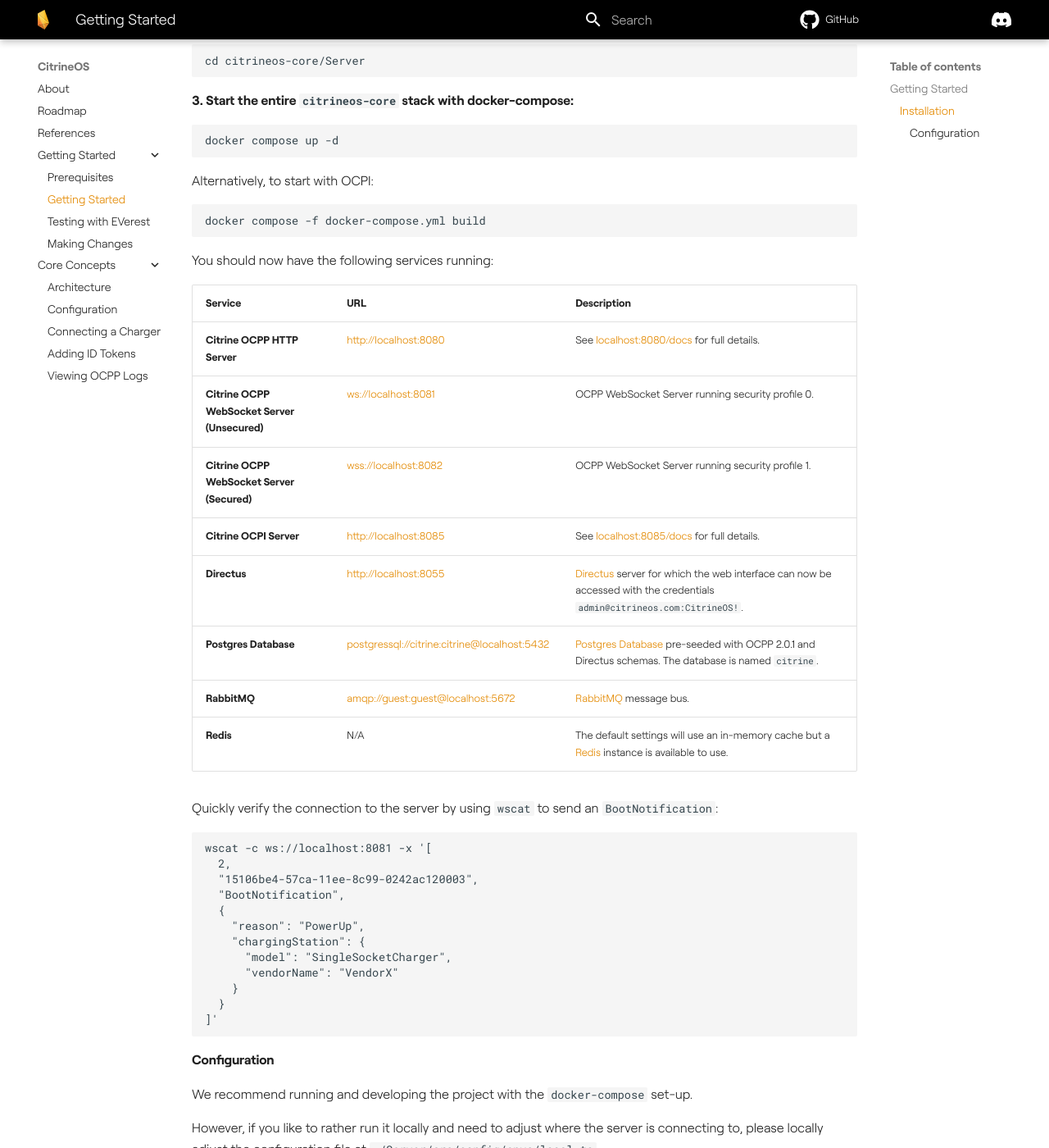
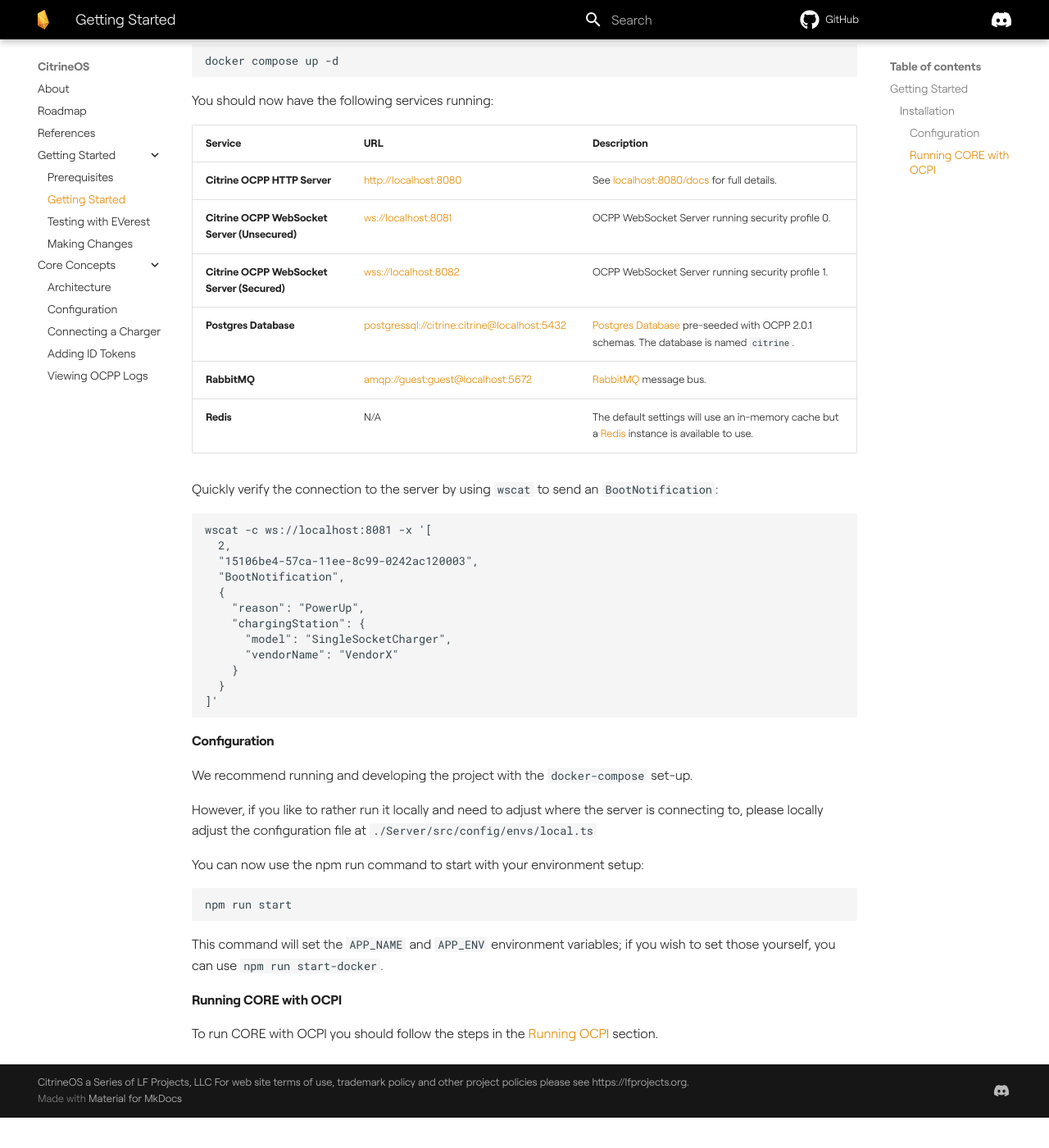
Before and after one commit to citrineos/citrineos.github.io, an MkDocs documentation site: the page built from docs/getting-started/getting-started.md, in a window 1280 px wide and 1400 px high, scrolled down 517 px. Shown: the whole window at 82% size. Built offline with MkDocs 1.6.1 and Material for MkDocs 9.7.7, drawn with Linux system fonts in a browser that asks for light colours; plug-ins that fetch from the network failed and are left out; comment, search, counter and statistics services are not loaded; the version menu is left out; after the commit the page ends 1880 px from its top, so only the background shows below that; some of the changed text lies outside the part shown.

Commit message:
fix: moving Running CORE with OCPI doc into a separate page and enhancing with latest instructions fix: removing Directus references

````diff
--- a/docs/core-concepts/connecting-a-charger.md
+++ b/docs/core-concepts/connecting-a-charger.md
@@ -6,7 +6,7 @@
 
 If you want to now connect a charger to CitrineOS, you can do so without any set up, just point the charger to `ws://localhost:8081`. Depending on the charger you are using, you may need to append the station id to the url like so `ws://localhost:8081/<stationId>`. Some chargers take care of this automatically.
 
-In Directus, the `Boot` table can be used to both review the most recent boot status as well as set a boot status for the next `BootNotificationRequest` received from the charging station. After a successful boot, the status is set to `Accepted`. If you wish to fetch the device model from the charger as part of the boot process described in the B02 use case of part 2 of the OCPP 2.0.1 protocol, set the status to `Pending` and check the 'Get Base Report On Pending' option. This will cause the next boot to be responded to with a `BootNotificationResponse` that has status `Pending`, then CitrineOS will send a `GetBaseReportRequest`, triggering a series of `NotifyReportRequest` messages. After the full report has been sent, the next attempted boot by the charger will be `Accepted`.
+The `Boot` table can be used to both review the most recent boot status as well as set a boot status for the next `BootNotificationRequest` received from the charging station. After a successful boot, the status is set to `Accepted`. If you wish to fetch the device model from the charger as part of the boot process described in the B02 use case of part 2 of the OCPP 2.0.1 protocol, set the status to `Pending` and check the 'Get Base Report On Pending' option. This will cause the next boot to be responded to with a `BootNotificationResponse` that has status `Pending`, then CitrineOS will send a `GetBaseReportRequest`, triggering a series of `NotifyReportRequest` messages. After the full report has been sent, the next attempted boot by the charger will be `Accepted`.
 
 The `Boot` table has CRUD endpoints in order to be manipulated via REST API, of which the docs can be found here (if you have CitrineOS running locally): [localhost:8080/docs](http://localhost:8080/docs)
 Here is an example request for charge point `cp001`:
@@ -23,7 +23,7 @@
 
 - The request's subprotocol header is incorrect. The default websocket servers used by CitrineOS accept only 'ocpp2.0.1'.
 
-- The charging station's Id, as set in the url it connected with, is not known. This option can be toggled in the SystemConfig object used by CitrineOS, and is enabled by default only for the security profile 1 websocket server at `:8082`. To enter a charger into CitrineOS, use Directus. Navigate to the Charging Station collection, then create and save a new entry for your charging station. Make sure the Id of your new entry is the charging station's station id as set in the url it uses to connect to CitrineOS.
+- The charging station's Id, as set in the url it connected with, is not known. This option can be toggled in the SystemConfig object used by CitrineOS, and is enabled by default only for the security profile 1 websocket server at `:8082`. To enter a charger into CitrineOS, navigate to the Charging Station collection, then create and save a new entry for your charging station. Make sure the Id of your new entry is the charging station's station id as set in the url it uses to connect to CitrineOS.
 
 - The websocket server is using security profiles 1 or 2 and the request's Authorization header has an incorrect username or password. The username will be checked against the charging station's id as set in the url it connected with. The password will be checked against the device model associated with the station id. Specifically, it will be the `Actual` Variable Attribute's value that belongs to the `BasicAuthPassword` Variable on the `SecurityCtrlr` Component. You can set this VariableAttribute on the CSMS side using the Variable Attribute CRUD endpoints on the Monitoring module. You can set this VariableAttribute on the Charging Station side using the SetVariables message, which can be sent from CitrineOS using the Monitoring module's message API.
 
--- a/docs/getting-started/getting-started.md
+++ b/docs/getting-started/getting-started.md
@@ -13,10 +13,6 @@
 
     git clone https://github.com/citrineos/citrineos-core
 
-To include OCPI, additionally clone the `citrineos/ocpi` repository:
-
-    git clone https://github.com/citrineos/citrineos-ocpi
-
 **2. Navigate to the `citrineos-core/Server` directory:**
 
     cd citrineos-core/Server
@@ -25,10 +21,6 @@
 
     docker compose up -d
 
-Alternatively, to start with OCPI:
-
-    docker compose -f docker-compose.yml build
-
 You should now have the following services running:
 
 | Service                                       | URL                                                                                          | Description                                                                                                                                  |
@@ -36,9 +28,7 @@
 | **Citrine OCPP HTTP Server**                  | [http://localhost:8080](http://localhost:8080)                                               | See [localhost:8080/docs](http://localhost:8080/docs) for full details.                                                                      |
 | **Citrine OCPP WebSocket Server (Unsecured)** | [ws://localhost:8081](ws://localhost:8081)                                                   | OCPP WebSocket Server running security profile 0.                                                                                            |
 | **Citrine OCPP WebSocket Server (Secured)**   | [wss://localhost:8082](wss://localhost:8082)                                                 | OCPP WebSocket Server running security profile 1.                                                                                            |
-| **Citrine OCPI Server**                       | [http://localhost:8085](http://localhost:8085)                                               | See [localhost:8085/docs](http://localhost:8085/docs) for full details.                                                                      |
-| **Directus**                                  | [http://localhost:8055](http://localhost:8055)                                               | [Directus](http://directus.io) server for which the web interface can now be accessed with the credentials `admin@citrineos.com:CitrineOS!`. |
-| **Postgres Database**                         | [postgressql://citrine:citrine@localhost:5432](postgressql://citrine:citrine@localhost:5432) | [Postgres Database](https://www.postgresql.org) pre-seeded with OCPP 2.0.1 and Directus schemas. The database is named `citrine`.            |
+| **Postgres Database**                         | [postgressql://citrine:citrine@localhost:5432](postgressql://citrine:citrine@localhost:5432) | [Postgres Database](https://www.postgresql.org) pre-seeded with OCPP 2.0.1 schemas. The database is named `citrine`.            |
 | **RabbitMQ**                                  | [amqp://guest:guest@localhost:5672](amqp://guest:guest@localhost:5672)                       | [RabbitMQ](http://rabbitmq.com) message bus.                                                                                                 |
 | **Redis**                                     | N/A                                                                                          | The default settings will use an in-memory cache but a [Redis](https://redis.io/) instance is available to use.                                                        |
 
@@ -70,4 +60,7 @@
 npm run start
 ```
 
-This command will set the APP_NAME and APP_ENV environment variables; if you wish to set those yourself, you can use `npm run start-docker`.
+This command will set the `APP_NAME` and `APP_ENV` environment variables; if you wish to set those yourself, you can use `npm run start-docker`.
+
+### Running CORE with OCPI
+To run CORE with OCPI you should follow the steps in the [Running OCPI](/docs/running-ocpi.html) section.
````
Also changed, not shown: docs/core-concepts/architecture.md (+0 -8 lines), docs/core-concepts/configuration.md (+1 -9 lines), docs/running-ocpi.md (added, +33 -0 lines).
